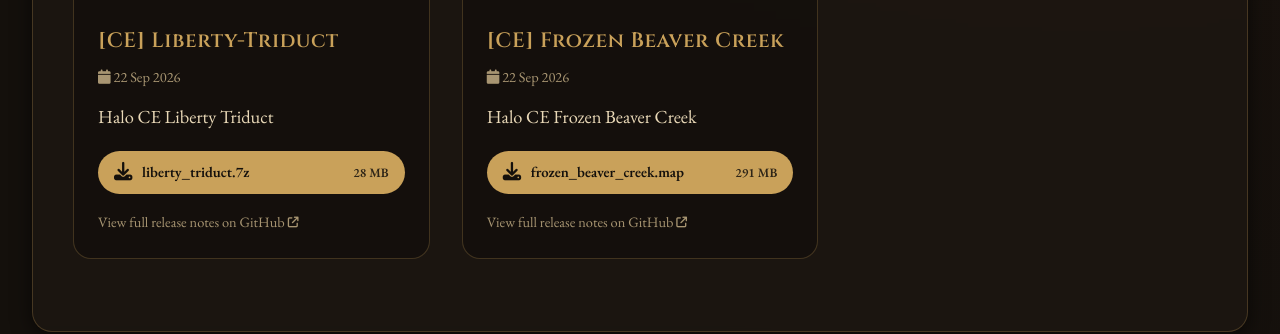
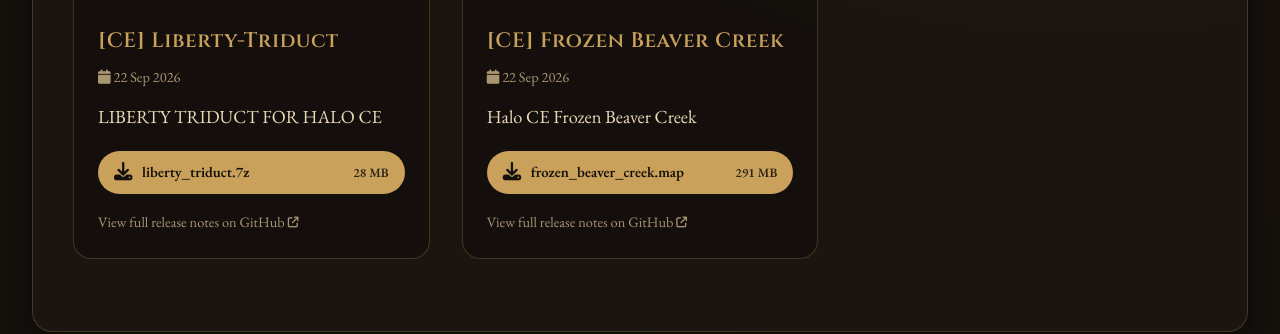
Before and after one commit to Chalwk/NC-Halo-Maps, a Jekyll site: the page built from maps.html, in a window 1280 px wide and 900 px high, scrolled down 4795 px. Shown: the part 339-673 px from the top of the window. Built offline with Jekyll 4.4.1, drawn with Linux system fonts in a browser that asks for light colours.

Commit message:
chore: update releases data

```diff
--- a/_data/releases.json
+++ b/_data/releases.json
@@ -555,7 +555,7 @@
     "id": 394195420,
     "tag": "CE-Liberty-Triduct",
     "name": "[CE] Liberty-Triduct",
-    "body": "Halo CE Liberty Triduct",
+    "body": "LIBERTY TRIDUCT FOR HALO CE",
     "prerelease": false,
     "published_at": "2026-09-22T23:50:03Z",
     "html_url": "https://github.com/nakedchick-code/NC-Halo-Maps/releases/tag/CE-Liberty-Triduct",
```
